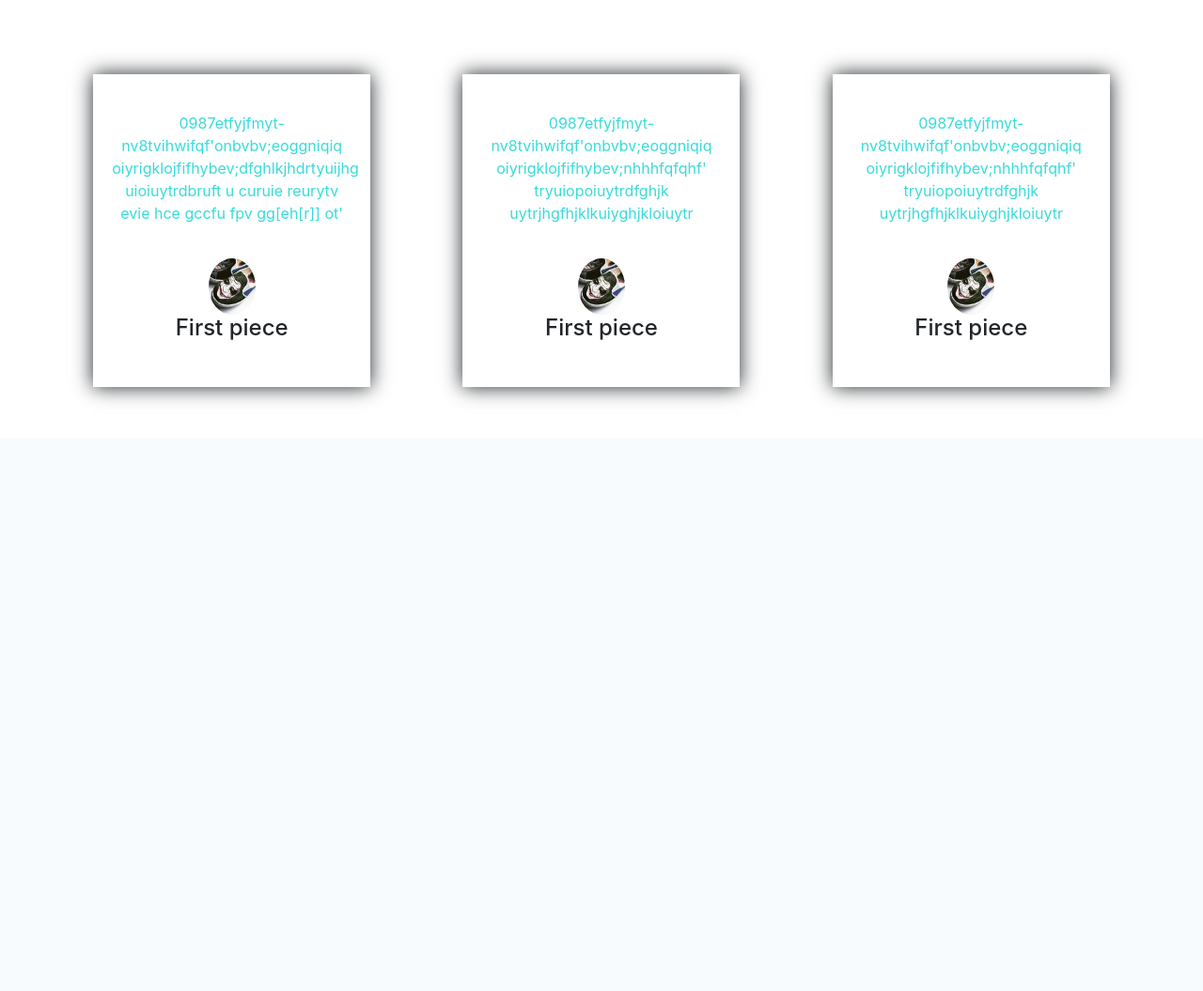
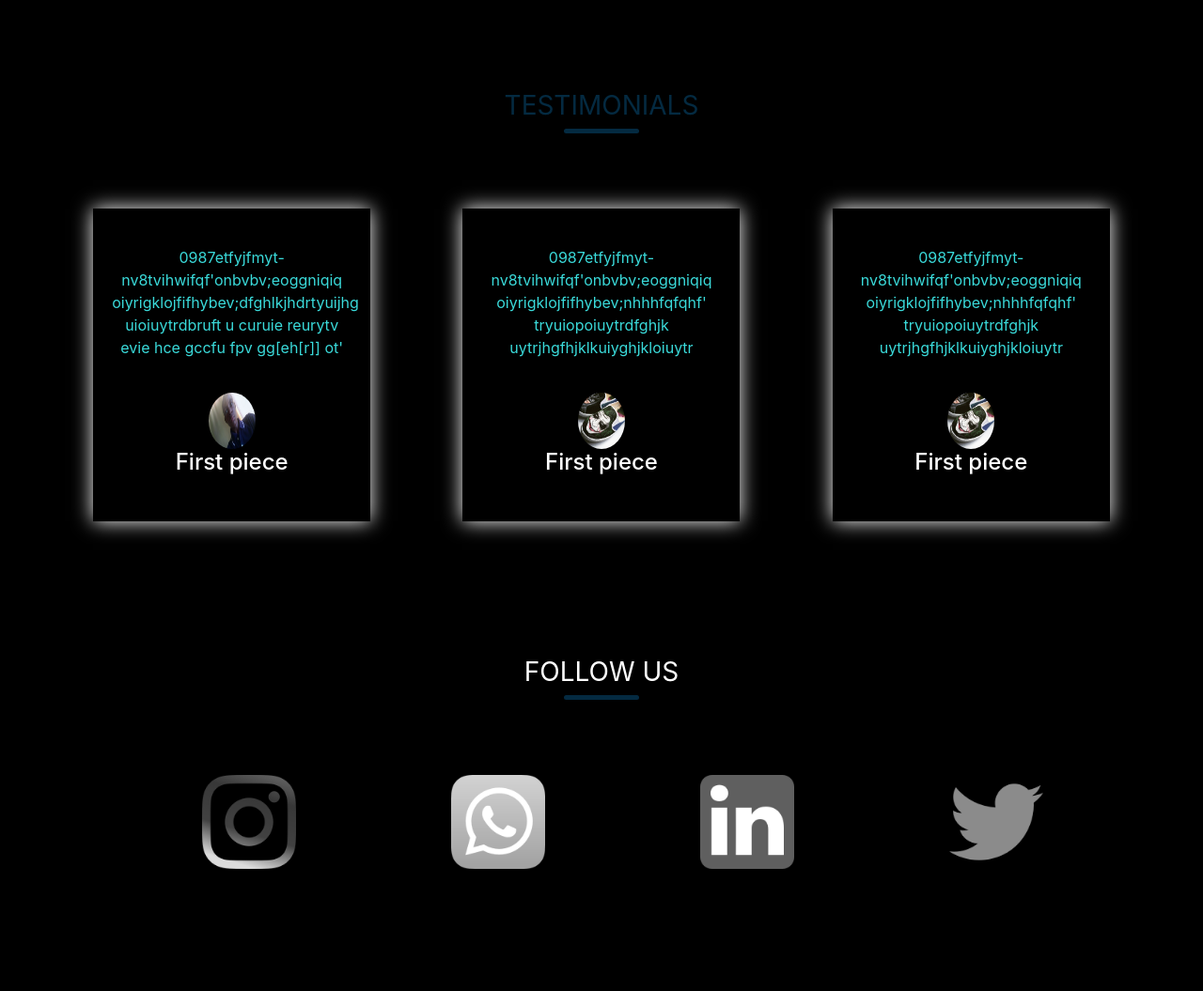
Before and after one commit to ALEX9396/ART, a PHP site: page / in a window 1280 px wide; the page is wider, and only the part inside the window is pictured. Shown: the part 3288-4343 px from the top of that part at 94% size. Before the commit the page ends 3716 px from the top of that part, so only its background shows below. Run offline with PHP 8.4, Linux system fonts and the light colour scheme.

Commit message:
social media icons

```diff
--- a/index.html
+++ b/index.html
@@ -8,11 +8,10 @@
     <title>ART STORE</title>
     <link rel="stylesheet" href="style.css">
 </head>
-<body text="black">
+<body text="white">
 
 <div class="header">
    <div class="container">
-
     <div class="navbar">
         <h1>ART</h1>
         <nav>
@@ -39,7 +38,6 @@
             <img src="20.jpg">
         </div>
     </div>
-
    </div>
 </div>
 
@@ -47,7 +45,7 @@
     <div class="small-container">
         <h3 class="title">FEATURED CATEGORIES</h3>
         <div class="row">
-            <div class="col-3"><img src="11.jpg" height="300" width="250"></div>
+            <div class="col-3"><img src="7.jpg" height="300" width="250"></div>
             <div class="col-3"><img src="2.jpg" height="300" width="350"></div>
             <div class="col-3"><img src="3.jpg" height="300" width="350"></div>
         </div>
@@ -71,7 +69,7 @@
             </div>
             <p>$1.00</p>
         </div>
-        <div class="col-4"><img src="5.jpg" height="300" width="350">
+        <div class="col-4"><img src="e.jpeg" height="300" width="350">
             <h4>First piece</h4>
 
             <div class="rating">
@@ -79,7 +77,7 @@
             </div>
             <p>$1.00</p>
         </div>
-        <div class="col-4"><img src="8.jpg" height="300" width="350">
+        <div class="col-4"><img src="d.jpeg" height="300" width="350">
             <h4>First piece</h4>
             <div class="rating">
 
@@ -111,7 +109,7 @@
             </div>
             <p>$1.00</p>
         </div>
-        <div class="col-4"><img src="14.jpg" height="300" width="350">
+        <div class="col-4"><img src="5.jpg" height="300" width="350">
             <h4>First piece</h4>
             <div class="rating">
 
@@ -120,7 +118,7 @@
         </div>
     </div>
     <div class="row">
-        <div class="col-4"><img src="18.jpg" height="300" width="350">
+        <div class="col-4"><img src="a.jpg" height="300" width="350">
             <h4>First piece</h4>
             <div class="rating">
 
@@ -128,7 +126,7 @@
             </div>
             <p>$1.00</p>
         </div>
-        <div class="col-4"><img src="16.jpg" height="300" width="350">
+        <div class="col-4"><img src="b.jpg" height="300" width="350">
             <h4>First piece</h4>
             <div class="rating">
 
@@ -136,7 +134,7 @@
             </div>
             <p>$1.00</p>
         </div>
-        <div class="col-4"><img src="10.jpg" height="300" width="350">
+        <div class="col-4"><img src="c.jpg" height="300" width="350">
             <h4>First piece</h4>
             <div class="rating">
 
@@ -150,12 +148,13 @@
     <div class="small-container">
         <div class="row">
             <div class="col-2">
-                <img src="18.jpg" width="300px" class="offer-img">
+                <img src="18.jpg" height="450px" width="300px">
             </div>
             <div class="col-2">
                 <p>Exclusively Available!</p>
                 <h2>Wall Painting/Writing</h2>
-                <small>uegfuiehkferiufgerhfbeeheiuvevbjevebivebveivuyfdcvbnkjhgjkkueeebvbj</small>
+                <small>uegfuiehkferiufgerhfbeeheiuvevbjevebiv<br>
+                </small>
                 <a href=""class="btn">Buy Now</a>
             </div>
         </div>
@@ -163,6 +162,7 @@
 </div>
 
 <div class="testimonial">
+    <h3 class="title">TESTIMONIALS</h3>
     <div class="small-container">
      <div class="row">
         <div class="col-3">
@@ -174,7 +174,7 @@
             <div class="rating">
 
             </div>
-            <img src="10.jpg" height="60" width="200">
+            <img src="alex.jpg" height="60" width="400">
             <h4>First piece</h4>
         </div>
         <div class="col-3">
@@ -205,13 +205,22 @@
 
 <div class="brands">
     <div class="small-container">
+        <h3 class="title">FOLLOW US</h3>
         <div class="row">
             <div class="col-5">
-                <img src=""
+                <img src="ig (1).png">
+            </div>
+            <div class="col-5">
+                <img src="wa.png">
+            </div>
+            <div class="col-5">
+                <img src="in.png">
+            </div>
+            <div class="col-5">
+                <img src="tw.png">
             </div>
         </div>
     </div>
-
 </div>
 </body>
 </html>
--- a/style.css
+++ b/style.css
@@ -2,6 +2,7 @@
     margin: 0;
     padding: 0;
     box-sizing: border-box;
+    background-color: black;
 }
 .navbar{
     display: flex;
@@ -31,9 +32,10 @@ p{
 .container{
     max-width: 1300px;
     margin: auto;
+    padding-right: 25px;
     padding-left: 25px;
-    padding-right: 25px;
 }
+
 .row{
     display: flex;
     align-items: center;
@@ -42,14 +44,14 @@ p{
 }
 .col-2{
     flex-basis: 50%;
+    min-width: 550px;
     font-family: Cambria;
     font-size: 17px;
     color: #042a41
 }
 .col-2 img{
     max-width: 100%;
-    margin: 0px;
-
+    padding: 30px 0;
 }
 .col-2 h2{
     font-size: 50px;
@@ -67,6 +69,7 @@ p{
     transition: 0.5s;
 }
 h1{
+    color: white;
     font-family: Verdana;
 }
 .header .row{
@@ -86,8 +89,8 @@ margin-top: 10px;
 .col-3 img{
     width: 100%;
 }
-.header{
-   background:radial-gradient(#fff, #209ae6);
+body{
+   background:black;
     padding:30px 0;
 }
 .small-container{
@@ -138,14 +141,14 @@ h3{
 .col-4:hover{
     transform: translateY(-7px);
 }
-.offer .row{
-    background:radial-gradient(#fff, #209ae6);
+.offer{
     margin-top: 80px;
-    padding:30px 0;
+    padding: 30px 0;
 }
-.col-2 .offer-img{
+.col-2 .offer img{
     padding: 50px;
 }
+
 small{
     color: rgb(9, 74, 134);
 }
@@ -155,7 +158,7 @@ small{
 .testimonial .col-3{
     text-align: center;
     padding: 40px 20px;
-    box-shadow: 0 0 20px 0px; rgba(0,0,0,0.1);
+    box-shadow: 0 0 20px 0px; color:white;
     cursor: pointer;
     transition: transform 0.5s;
 }
@@ -167,3 +170,26 @@ small{
 .testimonial .col-3:hover{
     transform: translateY(-10px);
 }
+.brands{
+    margin: 50px;
+    background: black;
+    padding: 50px;
+}
+.footer .row{
+    display: flex;
+}
+.col-5{
+    flex-basis: 25%;
+}
+.col-5 img{
+    width: 100px;
+    cursor: pointer;
+    margin-left: 90px;
+    filter: grayscale(100%);
+}
+.col-5 img:hover{
+    filter: grayscale(0);
+}
+.brands h3{
+    color: white;
+}
```
Also changed, not shown: alex.jpg (added), fb.png (added), ig (1).png (added), in.png (added), tw.png (added), wa.png (added).
